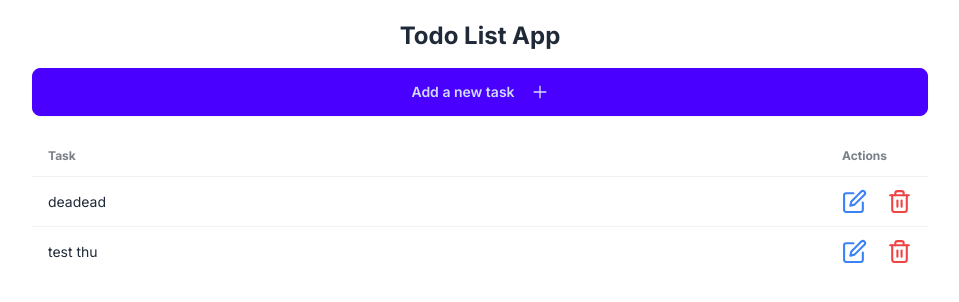
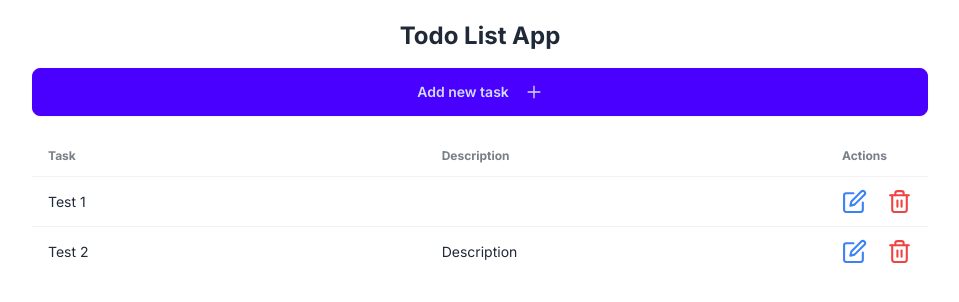
Before and after one commit to duccloud/take-home-assignment-fe, a Next.js app: page / in a window 1280 px wide. Shown: the top 302 px of the page, without its empty margins (160-1119 px from the left). Built offline with nearby package versions, Linux system fonts and the light colour scheme; data requests are answered from the project's data file.

Commit message:
Commit new codes

```diff
--- a/app/components/AddTask.tsx
+++ b/app/components/AddTask.tsx
@@ -11,34 +11,57 @@ const AddTask = () => {
     const router = useRouter();
     const [modalOpen, setModalOpen] = useState<boolean>(false);
     const [newTaskValue, setNewTaskValue] = useState<string>('');
+    const [newDescriptionValue, setNewDescriptionValue] = useState<string>('');
 
     const handleSubmitNewTodo: FormEventHandler<HTMLFormElement> = async (e) => {
         e.preventDefault();
         await addTodo({
             id: uuidv4(),
-            text: newTaskValue
+            text: newTaskValue,
+            description: newDescriptionValue
         });
         setNewTaskValue("");
+        setNewDescriptionValue("");
         setModalOpen(false);
         router.refresh()
     }
 
     return <div>
-        <button onClick={() => setModalOpen(true)} className="btn btn-primary w-full">Add a new task
+        <button onClick={() => setModalOpen(true)} className="btn btn-primary w-full">Add new task
             <AiOutlinePlus className='ml-2' size={18} />
         </button>
 
         <Modal modalOpen={modalOpen} setModalOpen={setModalOpen}>
-            <form onSubmit={handleSubmitNewTodo}>
+            <form onSubmit={handleSubmitNewTodo} className="space-y-4">
                 <h3 className='font-bold text-lg'>Add new task</h3>
-                <div className='modal-action'>
+                <div className='form-control'>
+                    <label className='label'>
+                        <span className='label-text'>Task <span className='text-red-500'>*</span>
+                        </span>
+                    </label>
                     <input
                         value={newTaskValue}
                         onChange={(e) => setNewTaskValue(e.target.value)}
                         type="text"
-                        placeholder="Type here"
+                        placeholder="Type task here"
+                        className="input input-bordered w-full"
+                        required />
+                </div>
+
+                <div className='form-control'>
+                    <label className='label'>
+                        <span className='label-text'>Description</span>
+                    </label>
+                    <input
+                        value={newDescriptionValue}
+                        onChange={(e) => setNewDescriptionValue(e.target.value)}
+                        type="text"
+                        placeholder="Type description here"
                         className="input input-bordered w-full" />
-                    <button type="submit" className='btn'>Submit</button>
+                </div>
+
+                <div className='form-control'>
+                    <button type="submit" className='btn w-full'>Submit</button>
                 </div>
             </form>
         </Modal>
--- a/app/components/Task.tsx
+++ b/app/components/Task.tsx
@@ -33,8 +33,9 @@ const Task: React.FC<TaskProps> = ({ task }) => {
     }
 
     return <tr key={task.id}>
-        <td className='w-full'>{task.text}</td>
-        <td className='flex gap-5'>
+        <td className='w-1/2'>{task.text}</td>
+        <td className='w-1/2'>{task.description}</td>
+        <td className='w-1/8 flex gap-5'>
             <FiEdit onClick={() => setOpenModalEdit(true)} cursor="pointer" className="text-blue-500" size={25} />
 
             <Modal modalOpen={openModalEdit} setModalOpen={setOpenModalEdit}>
--- a/app/components/TodoList.tsx
+++ b/app/components/TodoList.tsx
@@ -11,6 +11,7 @@ const TodoList: React.FC<TodoListProps> = ({ tasks }) => {
       <thead>
         <tr>
           <th>Task</th>
+          <th>Description</th>
           <th>Actions</th>
         </tr>
       </thead>
--- a/data/todos.json
+++ b/data/todos.json
@@ -2,11 +2,13 @@
   "tasks": [
     {
       "id": "3",
-      "text": "deadead"
+      "text": "Test 1",
+      "description": ""
     },
     {
       "id": "5c615bae-633d-4cbd-928c-ca39cabe78e8",
-      "text": "test thu"
+      "text": "Test 2",
+      "description": "Description"
     }
   ]
 }
--- a/types/tasks.ts
+++ b/types/tasks.ts
@@ -1,4 +1,5 @@
 export interface ITask {
     id: string,
-    text: string
+    text: string,
+    description?: string
 }
```
